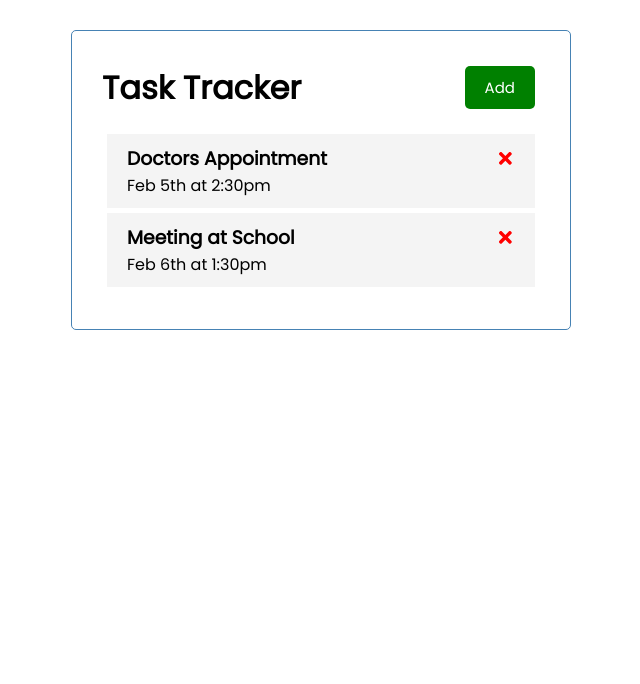
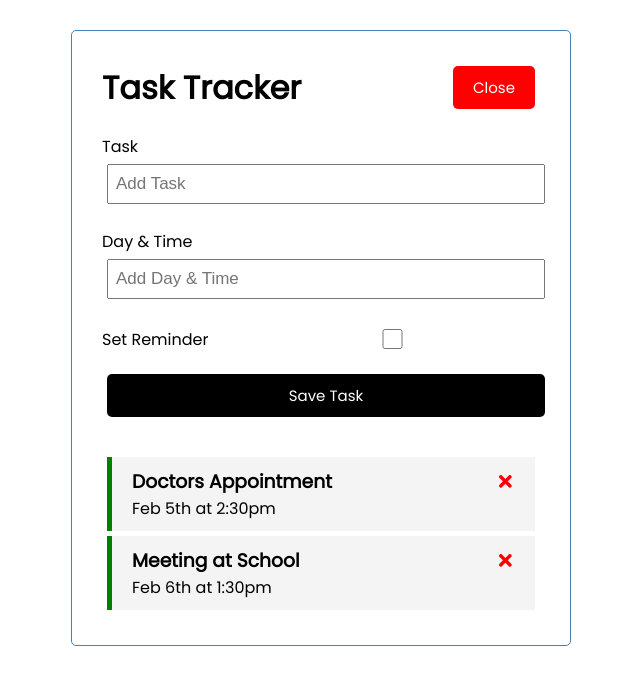
Before and after one commit to octaviookumu/task-tracker, a React (Create React App) app: page / in a window 1280 px wide. Both pictures are taken after a click on the button "Add". Shown: the top 684 px of the page, without its empty margins (319-959 px from the left). Built offline with nearby package versions, Linux system fonts and the light colour scheme.

Commit message:
Done. So sleepy

```diff
--- a/src/App.js
+++ b/src/App.js
@@ -1,8 +1,10 @@
 import { useState } from "react";
 import Header from './components/Header'
 import Tasks from './components/Tasks'
+import AddTask from './components/AddTask'
 
 function App() {
+  const [showAddTask, setShowAddTask] = useState(false)
   const [tasks, setTasks] = useState([
     {
       id: 1,
@@ -18,15 +20,28 @@ function App() {
     },
   ]);
 
+  // Add Task
+  const addTask = (task) => {
+    const id = Math.floor(Math.random() * 10000) + 1
+    const newTask = { id, ...task}
+    setTasks([...tasks, newTask])
+  }
+
   // Delete Task
   const deleteTask = (id) => {
     setTasks(tasks.filter((task) => task.id !== id))
   }
 
+  // Toggle Reminder
+  const toggleReminder = (id) => {
+    setTasks(tasks.map((task) => task.id === id ? {...task, reminder : !task.reminder} : task))
+  }
+
   return (
     <div className="container">
-      <Header title='Task Tracker' />
-      {tasks.length > 0 ? <Tasks tasks={tasks} onDelete={deleteTask} /> : 'No Tasks To Show'}
+      <Header title='Task Tracker' onAdd={() => setShowAddTask(!showAddTask)} showAdd={showAddTask} />
+      {showAddTask && <AddTask onAdd={addTask} />}
+      {tasks.length > 0 ? <Tasks tasks={tasks} onDelete={deleteTask} onToggle={toggleReminder} /> : 'No Tasks To Show'}
     </div>
   );
 }
--- /dev/null
+++ b/src/components/AddTask.js
@@ -0,0 +1,60 @@
+import { useState } from "react";
+
+const AddTask = ({ onAdd }) => {
+  const [text, setText] = useState("");
+  const [day, setDay] = useState("");
+  const [reminder, setReminder] = useState(false);
+
+  const onSubmit = (e) => {
+    e.preventDefault();
+
+    if (!text) {
+      alert("Please add a task!");
+      return;
+    }
+
+    onAdd({ text, day, reminder });
+
+    setText("");
+    setDay("");
+    setReminder(false);
+  };
+
+  return (
+    <form className="add-form" onSubmit={onSubmit}>
+      <div className="form-control">
+        <label>Task</label>
+        <input
+          type="text"
+          placeholder="Add Task"
+          value={text}
+          onChange={(e) => setText(e.target.value)}
+        />
+      </div>
+
+      <div className="form-control">
+        <label>Day & Time</label>
+        <input
+          type="text"
+          placeholder="Add Day & Time"
+          value={day}
+          onChange={(e) => setDay(e.target.value)}
+        />
+      </div>
+
+      <div className="form-control form-control-check">
+        <label>Set Reminder</label>
+        <input
+          type="checkbox"
+          checked={reminder}
+          value={reminder}
+          onChange={(e) => setReminder(e.currentTarget.checked)}
+        />
+      </div>
+
+      <input type="submit" value="Save Task" className="btn btn-block" />
+    </form>
+  );
+};
+
+export default AddTask;
--- a/src/components/Header.js
+++ b/src/components/Header.js
@@ -1,14 +1,14 @@
 import Button from "./Button";
 
-const Header = ({ title }) => {
-  const onClick = () => {
-    console.log("Click");
-  };
-
+const Header = ({ title, onAdd, showAdd }) => {
   return (
     <header className="header">
       <h1>{title}</h1>
-      <Button color="green" text="Add" onClick={onClick} />
+      <Button
+        color={showAdd ? "red" : "green"}
+        text={showAdd ? "Close" : "Add"}
+        onClick={onAdd}
+      />
     </header>
   );
 };
--- a/src/components/Task.js
+++ b/src/components/Task.js
@@ -1,8 +1,11 @@
 import { FaTimes } from "react-icons/fa";
 
-const Task = ({ task, onDelete }) => {
+const Task = ({ task, onDelete, onToggle }) => {
   return (
-    <div className="task">
+    <div
+      className={`task ${task.reminder ? "reminder" : ""}`}
+      onDoubleClick={() => onToggle(task.id)}
+    >
       <h3>
         {task.text}
         <FaTimes
--- a/src/components/Tasks.js
+++ b/src/components/Tasks.js
@@ -1,10 +1,15 @@
 import Task from "./Task";
 
-const Tasks = ({ tasks, onDelete }) => {
+const Tasks = ({ tasks, onDelete, onToggle }) => {
   return (
     <div>
       {tasks.map((task) => (
-        <Task key={task.id} task={task} onDelete={onDelete} />
+        <Task
+          key={task.id}
+          task={task}
+          onDelete={onDelete}
+          onToggle={onToggle}
+        />
       ))}
     </div>
   );
```
